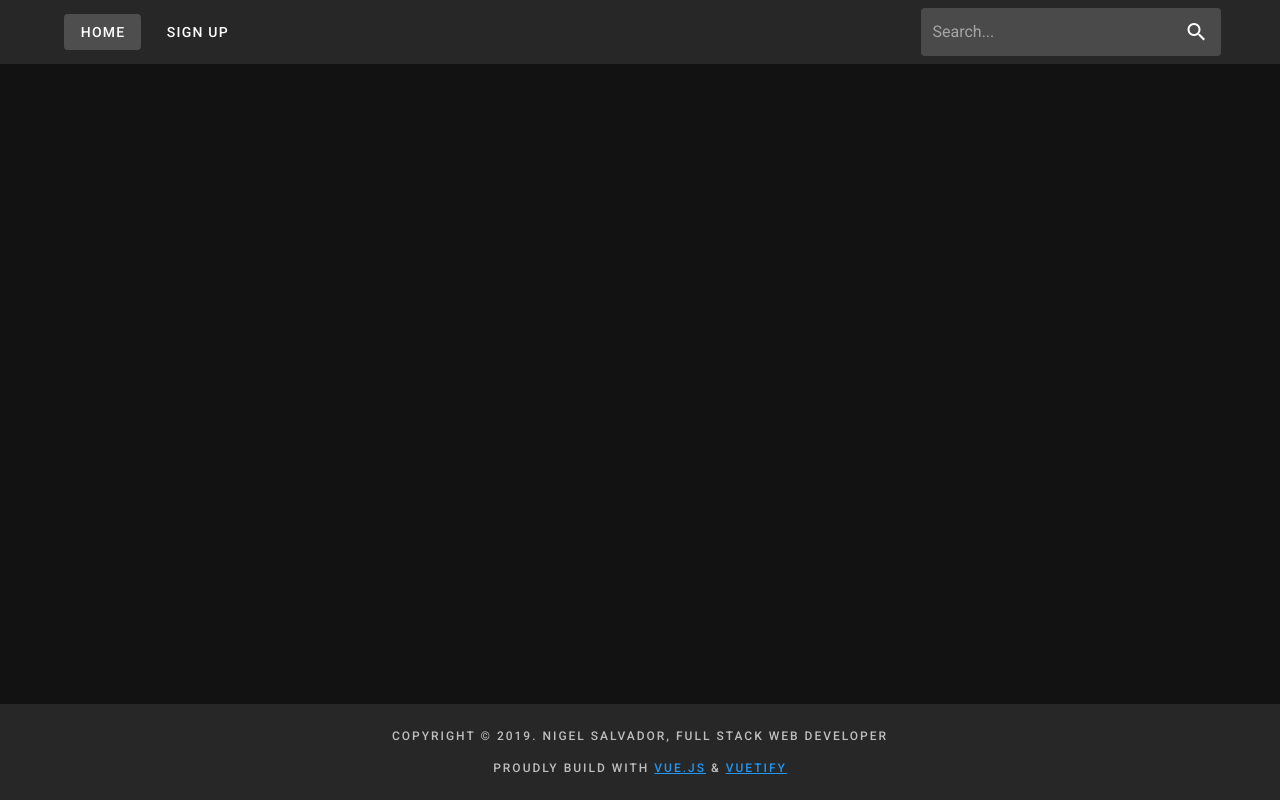
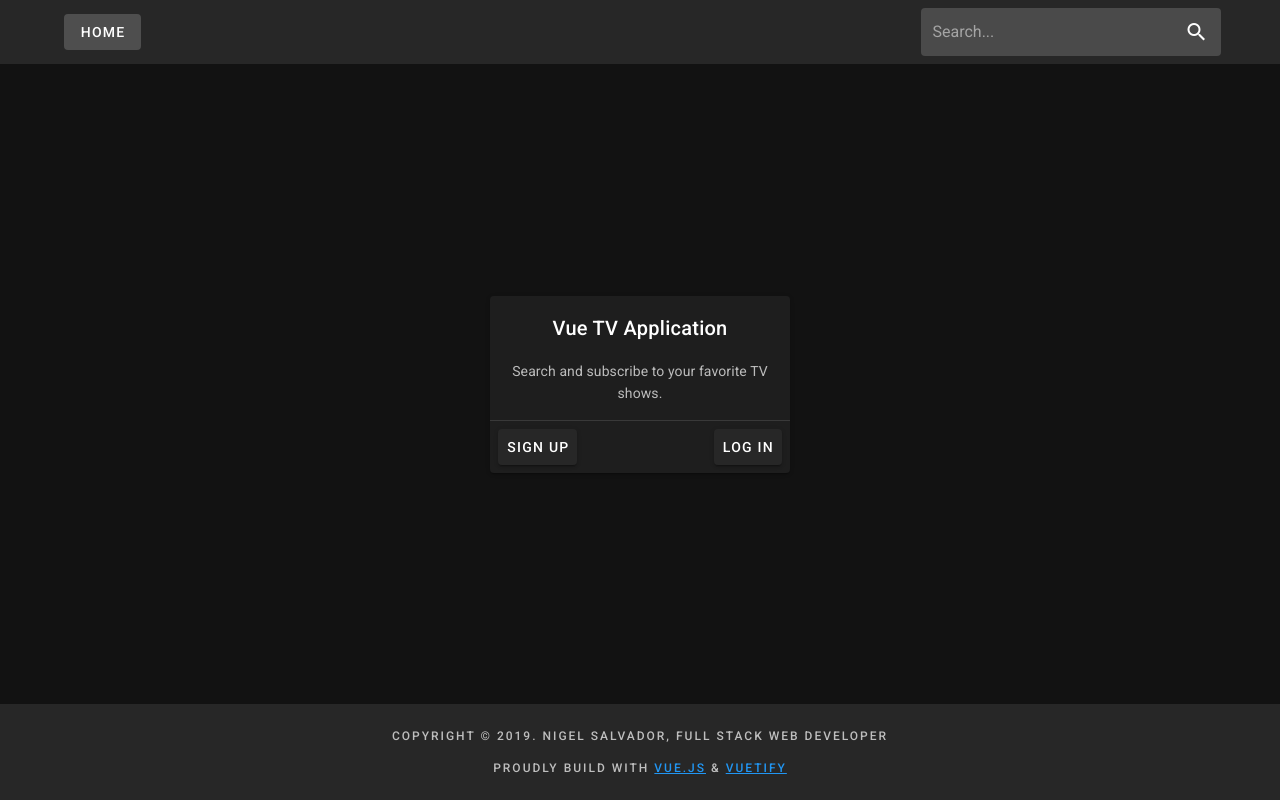
Before and after one commit to nsalvador/vue-tv-ui, a Vue app: page / in a window 1280 px wide. Built offline with nearby package versions, Linux system fonts and the light colour scheme.

Commit message:
Updated Home page

```diff
--- a/package.json
+++ b/package.json
@@ -6,7 +6,7 @@
 		"serve": "vue-cli-service serve",
 		"build": "vue-cli-service build",
 		"lint": "vue-cli-service lint",
-		"git-push": "git push -u origin master"
+		"deploy": "git push -u origin master && sh deploy.sh"
 	},
 	"dependencies": {
 		"axios": "^0.19.0",
--- a/src/pages/Home.vue
+++ b/src/pages/Home.vue
@@ -1,3 +1,16 @@
 <template>
-  <div></div>
+  <div class="d-flex justify-center align-center fill-height">
+    <v-container>
+      <v-card max-width="300" style="margin:0 auto;">
+        <v-card-title style="justify-content:center">Vue TV Application</v-card-title>
+        <v-card-text class="text-center">Search and subscribe to your favorite TV shows.</v-card-text>
+        <v-divider />
+        <v-card-actions>
+          <v-btn>sign up</v-btn>
+          <v-spacer />
+          <v-btn>log in</v-btn>
+        </v-card-actions>
+      </v-card>
+    </v-container>
+  </div>
 </template>
--- a/src/store.js
+++ b/src/store.js
@@ -19,17 +19,17 @@ export default new Vuex.Store({
 			{
 				text: 'Home',
 				to: '/'
-			},
-			{
-				text: 'Sign Up',
-				to: '/sign-up'
-			},
+			}
+			// {
+			// 	text: 'Sign Up',
+			// 	to: '/sign-up'
+			// },
 			// {
 			// 	text: 'Log In'
 			// },
-			{
-				text: 'Log Out'
-			}
+			// {
+			// 	text: 'Log Out'
+			// }
 		],
 		page: 1,
 		error: null,
```
